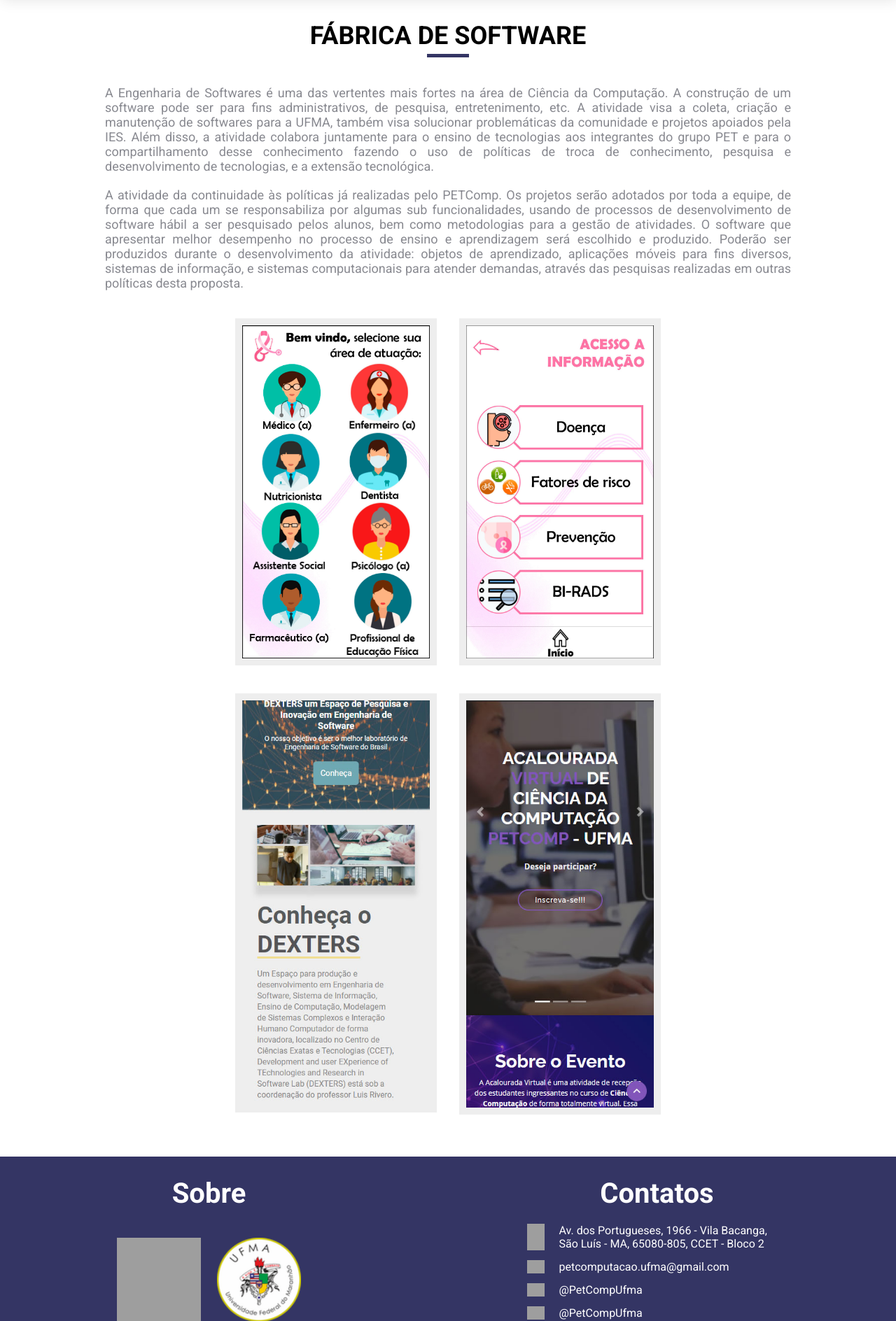
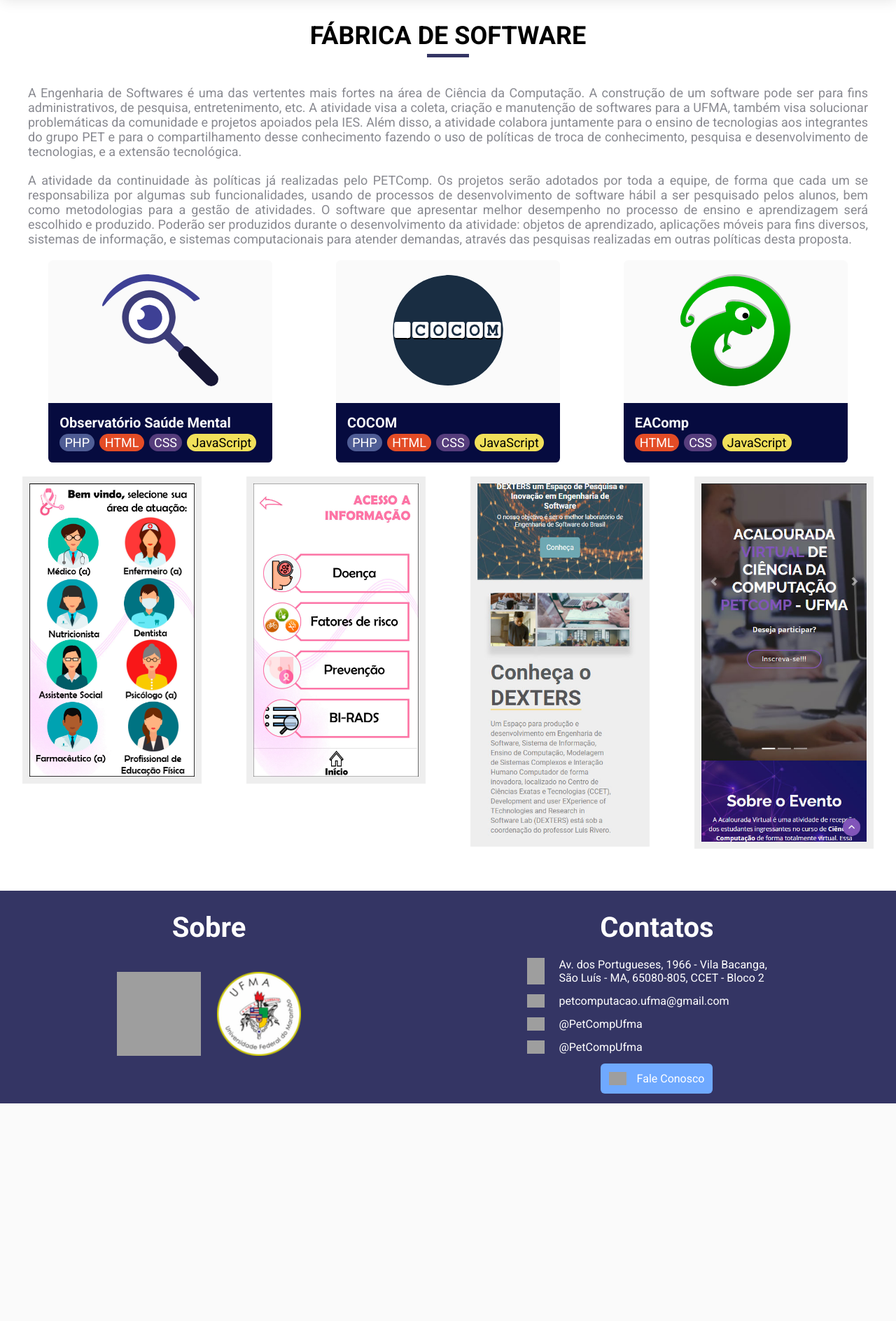
Before and after one commit to PET-Comp-UFMA/petcomp-ufma_site, a PHP site: page /desenvolvimento.php in a window 1280 px wide. Shown: the part 100-1988 px from the top of the page at 70% size. After the commit the page ends 1677 px from the top, so only its background shows below. Run offline with PHP 8.4, Linux system fonts and the light colour scheme; grey boxes are pictures that could not be loaded.

Commit message:
Atualizações GAD

```diff
--- a/desenvolvimento.php
+++ b/desenvolvimento.php
@@ -1,10 +1,11 @@
 <!DOCTYPE html>
 <html lang="en">
+
 <head>
   <meta charset="UTF-8">
   <meta http-equiv="X-UA-Compatible" content="IE=edge">
   <meta name="viewport" content="width=device-width, initial-scale=1.0">
-    <title> Desenvolvimento | PETComp </title>
+  <title> PETComp </title>
 
   <link rel="icon" href="./assets/images/logos/PETComp.png">
 
@@ -14,6 +15,7 @@
   <link rel="stylesheet" href="./styles/styles.css">
   <link rel="stylesheet" href="./styles/atividades.css">
 </head>
+
 <body>
   <?php include('header.php') ?>
 
@@ -23,7 +25,44 @@
     </div>
     <p>A Engenharia de Softwares é uma das vertentes mais fortes na área de Ciência da Computação. A construção de um software pode ser para fins administrativos, de pesquisa, entretenimento, etc. A atividade visa a coleta, criação e manutenção de softwares para a UFMA, também visa solucionar problemáticas da comunidade e projetos apoiados pela IES. Além disso, a atividade colabora juntamente para o ensino de tecnologias aos integrantes do grupo PET e para o compartilhamento desse conhecimento fazendo o uso de políticas de troca de conhecimento, pesquisa e desenvolvimento de tecnologias, e a extensão tecnológica.</p>
     <p>A atividade da continuidade às políticas já realizadas pelo PETComp. Os projetos serão adotados por toda a equipe, de forma que cada um se responsabiliza por algumas sub funcionalidades, usando de processos de desenvolvimento de software hábil a ser pesquisado pelos alunos, bem como metodologias para a gestão de atividades. O software que apresentar melhor desempenho no processo de ensino e aprendizagem será escolhido e produzido. Poderão ser produzidos durante o desenvolvimento da atividade: objetos de aprendizado, aplicações móveis para fins diversos, sistemas de informação, e sistemas computacionais para atender demandas, através das pesquisas realizadas em outras políticas desta proposta.</p>
-    <div class="images images-fab-software">
+    <div class="sites-cards">
+      <div class="software-card">
+        <img src="./assets/images/logos/observatorio.svg" alt="">
+        <div class=" text">
+          <h2><a href="http://observatoriodesaudemental.com.br/v2/Observatorio-SaudeMental/">Observatório Saúde Mental</a></h2>
+          <div class="wrapper-labels">
+            <div class="label php">PHP</div>
+            <div class="label html">HTML</div>
+            <div class="label css">CSS</div>
+            <div class="label javascript">JavaScript</div>
+          </div>
+        </div>
+      </div>
+      <div class="software-card">
+        <img src="./assets/images/logos/cocom.svg" alt="">
+        <div class="text">
+          <h2><a href="https://petcompufma.org/cocom/">COCOM</a></h2>
+          <div class="wrapper-labels">
+            <div class="label php">PHP</div>
+            <div class="label html">HTML</div>
+            <div class="label css">CSS</div>
+            <div class="label javascript">JavaScript</div>
+          </div>
+        </div>
+      </div>
+      <div class="software-card">
+        <img src="./assets/images/logos/eacomp.svg" alt="">
+        <div class="text">
+          <h2><a href="https://petcompufma.org/eacomp/">EAComp</a></h2>
+          <div class="wrapper-labels">
+            <div class="label html">HTML</div>
+            <div class="label css">CSS</div>
+            <div class="label javascript">JavaScript</div>
+          </div>
+        </div>
+      </div>
+    </div>
+    <div class="images-fab-software">
       <img src="./assets/images/fab-software-photo-1.jpg" alt="" class="images-desenvolvimento">
       <img src="./assets/images/fab-software-photo-2.jpg" alt="" class="images-desenvolvimento">
       <img src="./assets/images/fab-software-photo-3.jpg" alt="" class="images-desenvolvimento">
@@ -34,4 +73,5 @@
   <?php include('footer.php') ?>
   <script src="./scripts/script.js"></script>
 </body>
+
 </html>
--- a/styles/atividades.css
+++ b/styles/atividades.css
@@ -1,14 +1,15 @@
 main p {
   color: #888990;
   font-size: 18px;
-  padding: 0 150px;
+  padding: 0 40px;
   text-align: justify;
 }
 
 main .images {
   display: grid;
+  grid-template-columns: 1fr 1fr;
   flex-direction: row;
-  margin: 20px auto 40px;
+  margin-bottom: 40px;
 }
 
 main img {
@@ -18,17 +19,14 @@
   width: 90%;
 }
 
-main .images-monitoria {
-  width: 100%;
+main .images-fab-software {
+  display: grid;
+  grid-template-columns: 1fr 1fr 1fr 1fr;
+  flex-direction: row;
+  margin-bottom: 40px;
 }
 
-main .images-fab-software {
-  grid-template-columns: 1fr 1fr;
-  width: 50%;
-  flex-direction: row;
-}
-
-main .images-minicursos {
+main .images-fab-software .images-desenvolvimento {
   width: 80%;
 }
 
@@ -36,50 +34,75 @@
   transform: scale(1.01);
 }
 
-.monitoria-wrapper {
+main .sites-cards {
+  display: grid;
+  grid-gap: 5em;
+  grid-template-columns: 1fr 1fr 1fr;
+  margin: 0 auto;
+  width: 90%;
+}
+
+.software-card {
+  background: #fafafa;
+  border-radius: 0.4em;
+  margin: 0 auto !important;
+  width: 20em;
+}
+
+.software-card img {
+  border: none;
+  height: 10em;
+  width: 20em;
+}
+
+.software-card .text {
+  background: #060b3f;
+  border-radius: 0 0 0.4em 0.4em;
+  padding: 1em;
+}
+
+.software-card h2,
+.software-card a {
+  color: #fafafa;
+  margin-bottom: 0.2em;
+  font-size: 20px;
+  text-decoration: none;
+}
+
+.software-card .wrapper-labels {
   display: flex;
   flex-direction: row;
-  margin: 2em 0;
+  justify-content: left;
 }
 
-.monitoria-card {
-  background: #fff;
-  border-radius: 0.7em;
-  margin: 1em;
-  margin: 0 auto;
-  width: 16em;
+.software-card .label {
+  color: #fff;
+  border-radius: 50px;
+  font-size: 18px;
+  margin-right: 0.4em;
+  padding: 0.1em 0.4em;
+  width: fit-content;
 }
 
-.monitoria-card .title {
-  background: #dddddd;
-  border-radius: 0.4em 0.4em 0 0;
-  font-weight: bold;
-  padding: 0.8em;
+.react {
+  background: #61dafb;
 }
 
-.monitoria-card .title h2 {
-  background: none;
+.css {
+  background: #563d7c;
 }
 
-.monitoria-card .text p {
-  background: #060b3f;
-  color: #fff;
-  margin: 0;
-  padding: 0.9em;
-  text-align: left;
+.php {
+  background: #4f5d95;
 }
 
-.monitoria-card .link {
-  background: #191d4c;
-  border-radius: 0 0 0.4em 0.4em;
-  font-weight: bold;
-  padding: 0.8em;
+.html {
+  background: #e34c26;
 }
 
-.monitoria-card .link a {
-  background: none;
-  color: #fff;
-  text-decoration: none;
+.software-card .javascript {
+  background: #f1e05a;
+  color: #000;
 }
 
 @media (max-width: 800px) {
```
Also changed, not shown: noticias.php (+40 -34 lines), scripts/biblioteca.js (+197 -146 lines), styles/biblioteca-petcomp-monitorias.css (+37 -16 lines). Lines whose indentation alone changed are shown as unchanged.
